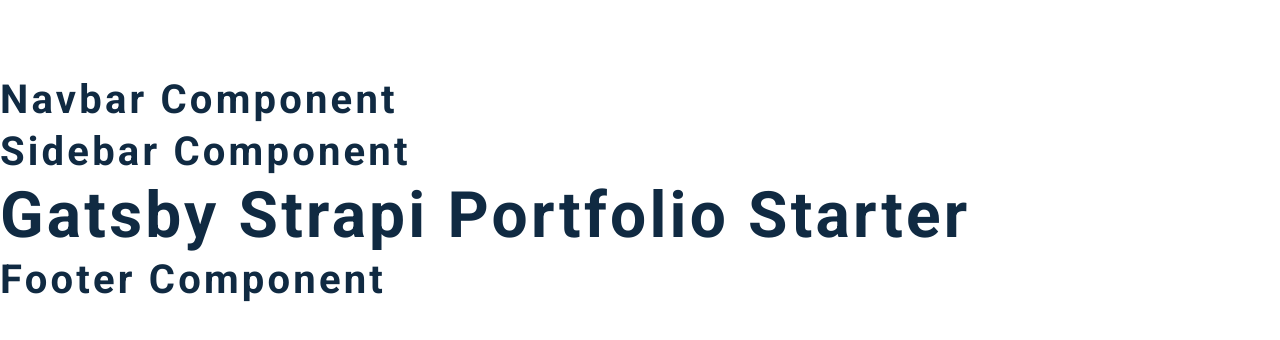
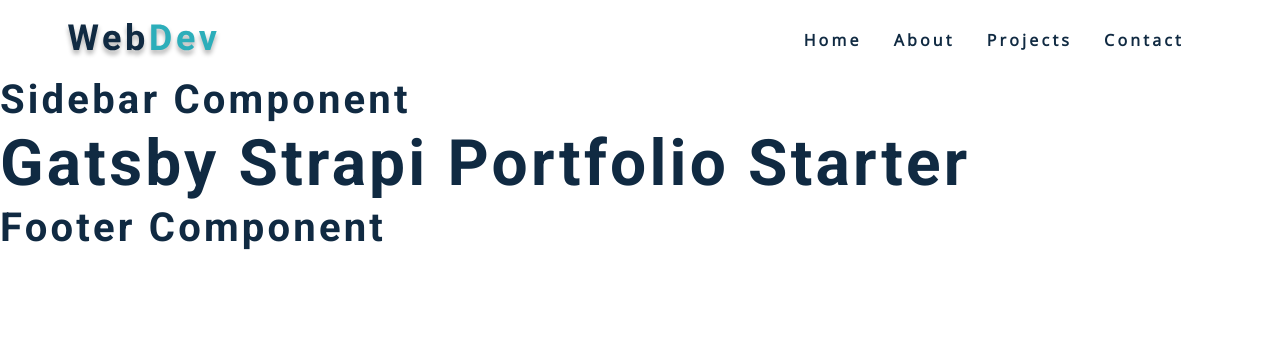
Before and after one commit to Pataco80/portfolio-strapi-v3, a Gatsby site: page / in a window 1280 px wide. Built offline with nearby package versions, Linux system fonts and the light colour scheme; Gatsby itself is replaced by a stand-in of ours.

Commit message:
create navbar

```diff
--- a/src/components/Navbar.js
+++ b/src/components/Navbar.js
@@ -4,7 +4,25 @@
 import pageLinks from '../constants/links'
 import { Link } from 'gatsby'
 const Navbar = () => {
-  return <h2>navbar component</h2>
+  return (
+    <nav className='navbar'>
+      <div className='nav-center'>
+        <div className='nav-header'>
+          <img src={logo} alt='web dev' />
+          <button type='button' className='toggle-btn'>
+            <FaAlignRight />
+          </button>
+        </div>
+        <div className='nav-links'>
+          {pageLinks.map((link) => (
+            <Link key={link.id} to={link.url}>
+              {link.text}
+            </Link>
+          ))}
+        </div>
+      </div>
+    </nav>
+  )
 }
 
 export default Navbar
--- a/src/css/main.css
+++ b/src/css/main.css
@@ -3,7 +3,7 @@
 Fonts
 ===============
 */
-@import url("https://fonts.googleapis.com/css?family=Open+Sans|Roboto:400,700&display=swap");
+@import url('https://fonts.googleapis.com/css?family=Open+Sans|Roboto:400,700&display=swap');
 
 /*
 ===============
@@ -37,8 +37,8 @@
   --clr-red-dark: hsl(360, 67%, 44%);
   --clr-red-light: hsl(360, 71%, 66%);
   --clr-white: #fff;
-  --ff-primary: "Roboto", sans-serif;
-  --ff-secondary: "Open Sans", sans-serif;
+  --ff-primary: 'Roboto', sans-serif;
+  --ff-secondary: 'Open Sans', sans-serif;
   --transition: all 0.3s linear;
   --spacing: 0.2rem;
   --radius: 0.25rem;
@@ -449,7 +449,7 @@
 
 @media screen and (min-width: 992px) {
   .hero::before {
-    content: "";
+    content: '';
     position: absolute;
     top: 0;
     left: 60%;
@@ -478,7 +478,7 @@
     position: relative;
     display: block;
     grid-row: 1/1;
-    grid-column: 7/-1;
+    grid-column: 7;
   }
 }
 @media screen and (min-width: 1170px) {
@@ -661,7 +661,7 @@
   z-index: 1;
 }
 .project-img::after {
-  content: "";
+  content: '';
   position: absolute;
   top: 0;
   left: 0;
```
